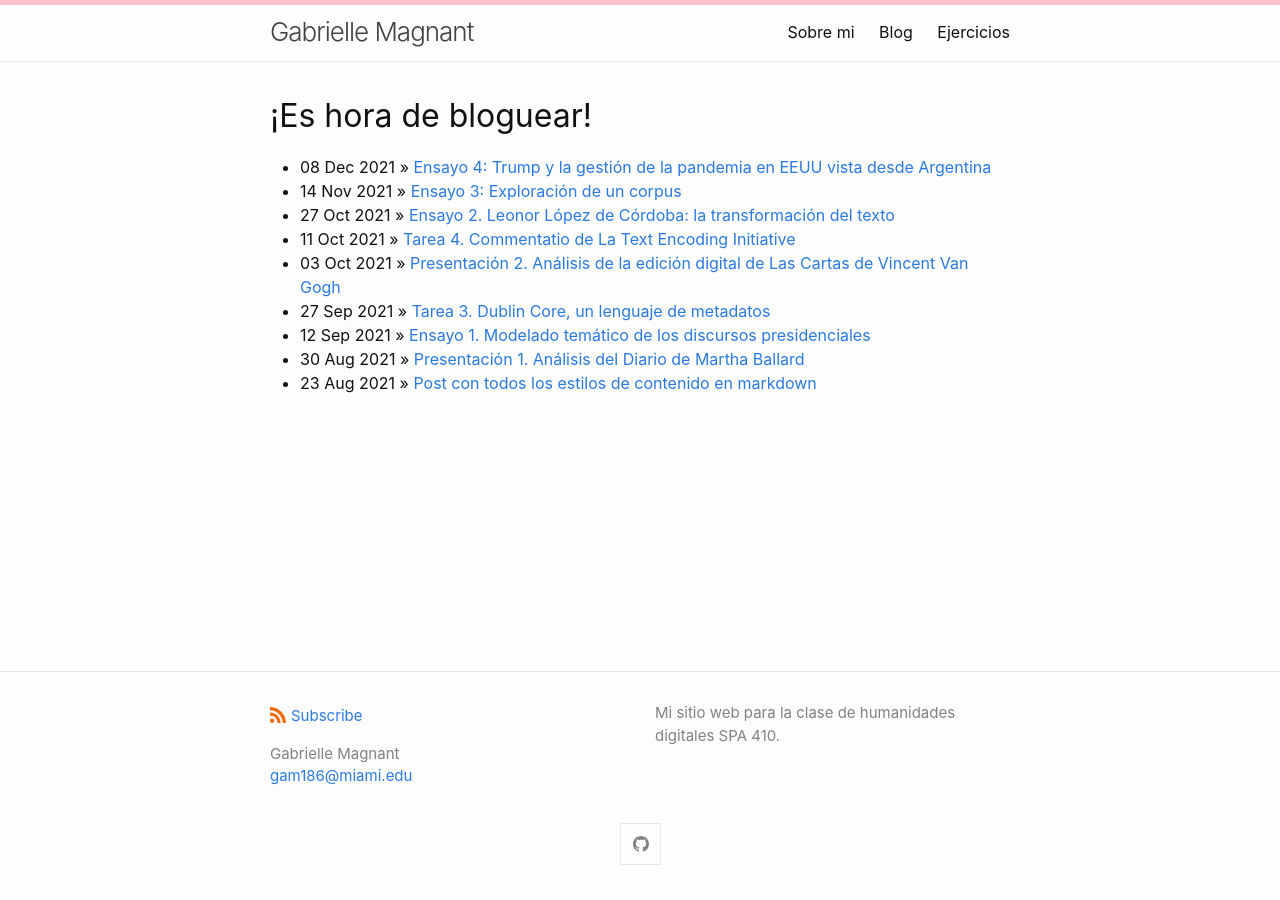
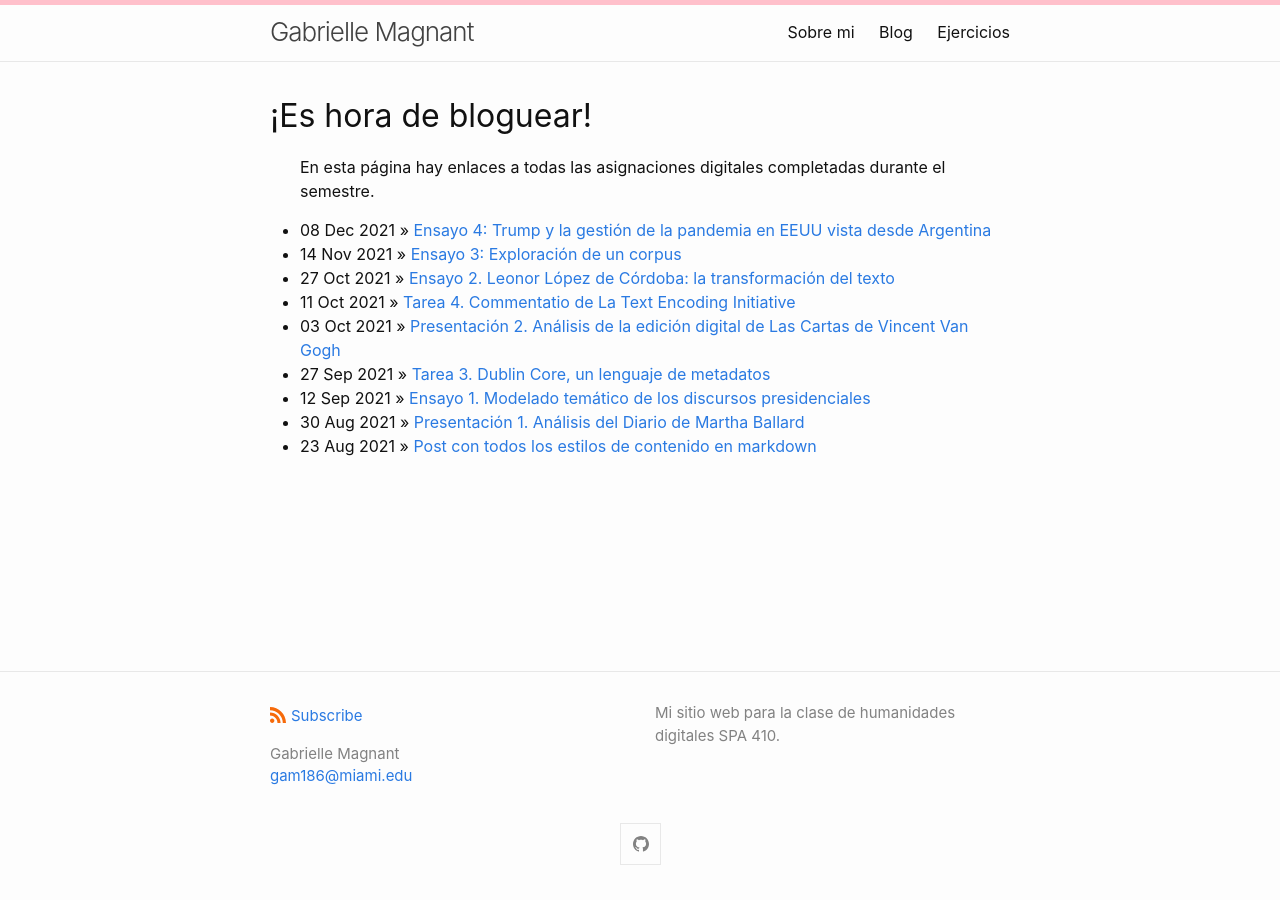
Before and after one commit to gmagnant00/gmagnant00.github.io, a Jekyll site: the page built from blog/index.html, in a window 1280 px wide. Built offline with Jekyll 4.4.1, drawn with Linux system fonts in a browser that asks for light colours.

Commit message:
Update index.html

```diff
--- a/blog/index.html
+++ b/blog/index.html
@@ -4,6 +4,7 @@ title: ¡Es hora de bloguear!
 ---
 	<h1>{{ page.title }}</h1>
 	<ul class="posts">
+		<p> En esta página hay enlaces a todas las asignaciones digitales completadas durante el semestre. </p>
 
 	  {% for post in site.posts %}
 	    <li><span>{{ post.date | date_to_string }}</span> » <a href="{{ post.url }}" title="{{ post.title }}">{{ post.title }}</a></li>
```
